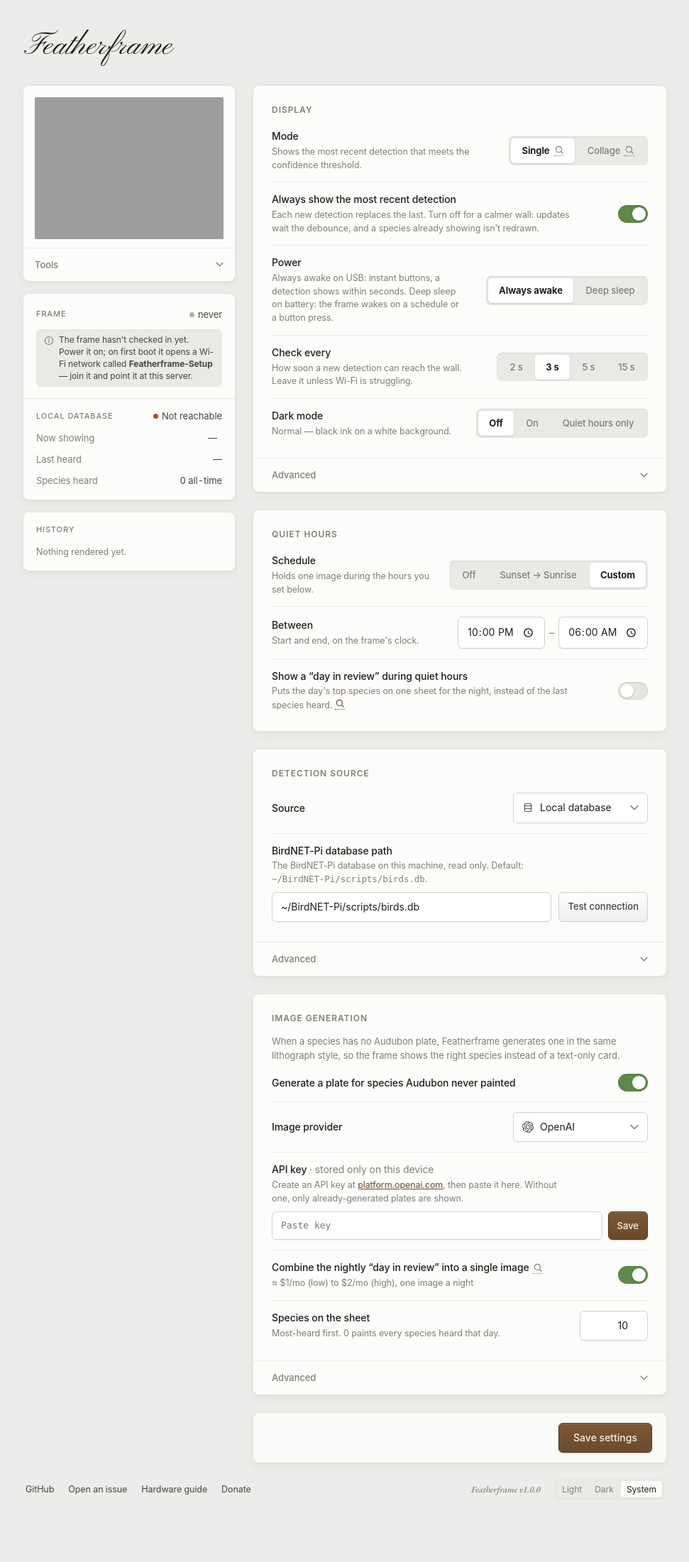
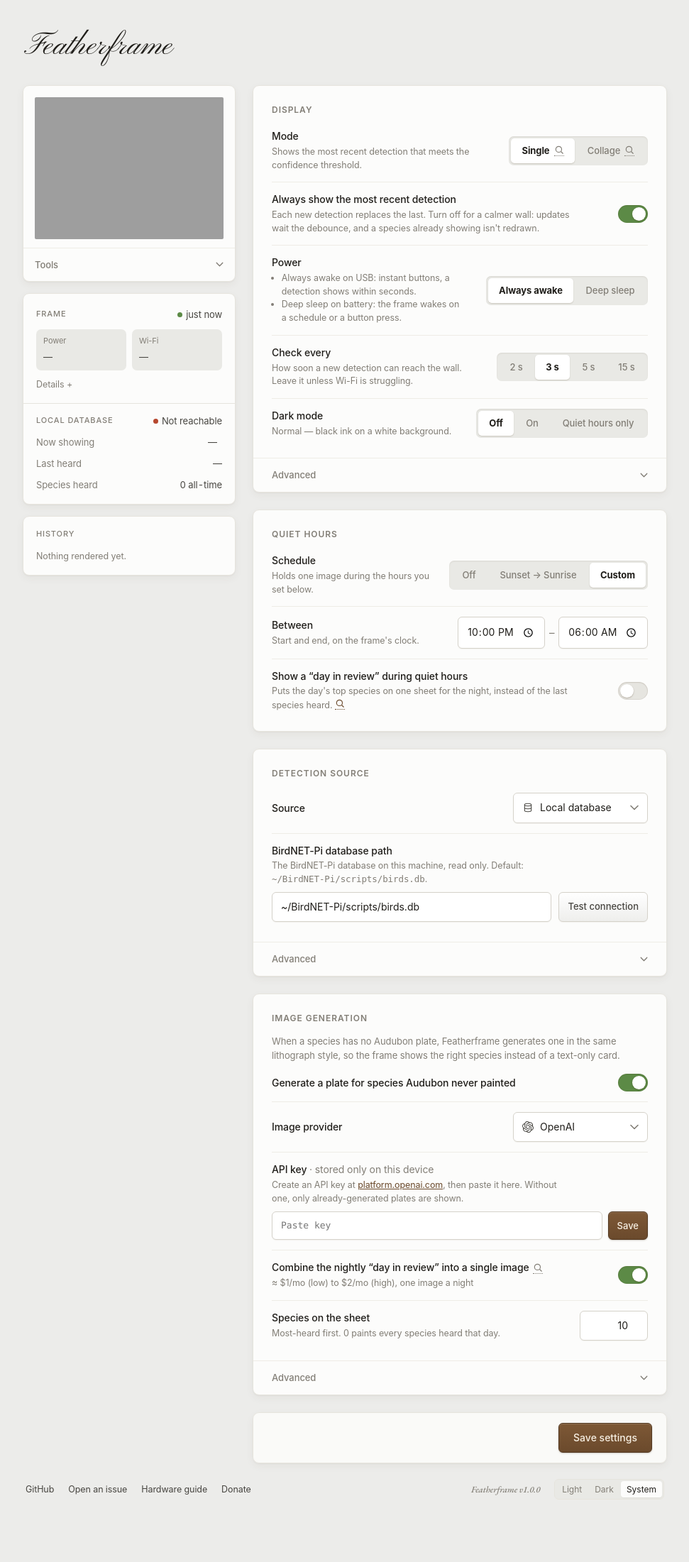
Before and after one commit to wr/featherframe, a FastAPI app: page / in a window 1280 px wide. Shown: the whole page at 71% size, without its empty margins (154-1125 px from the left). Run offline with FastAPI, Linux system fonts and the light colour scheme; data that the repository does not hold is empty; some libraries are stand-ins or nearby versions; grey boxes are pictures that could not be loaded.

Commit message:
Power hint as two bullets; wake-interval hint says "up to" (#110)
Refs: W-777

```diff
--- a/server/templates/index.html
+++ b/server/templates/index.html
@@ -280,6 +280,9 @@
     .lab { display:block; font-size:14px; font-weight:500; color:var(--ink); line-height:1.4; }
     label.lab { cursor:pointer; }
     .hint { font-size:12.5px; color:var(--muted); margin-top:3px; line-height:1.5; }
+    /* A hint that contrasts two choices reads better as two bullets. */
+    .hint ul { margin:0; padding-left:1.1em; }
+    .hint li { margin:0; }
     .hint:empty { display:none; }
     .hint-inline { color:var(--muted); }
     .intro { font-size:13px; color:var(--muted); margin:-4px 0 16px; line-height:1.5; max-width:62ch; }
@@ -794,7 +797,7 @@
             <div class="frow-ctl"><label class="switch"><input type="checkbox" role="switch" id="ssl" name="single_show_latest" aria-describedby="ssl-sub" {{ 'checked' if config.single_show_latest else '' }}><span class="track"></span></label></div>
           </div>
           <div class="frow">
-            <div class="frow-text"><span class="lab" id="power-lab">Power</span><div class="hint">Always awake on USB: instant buttons, a detection shows within seconds. Deep sleep on battery: the frame wakes on a schedule or a button press.</div></div>
+            <div class="frow-text"><span class="lab" id="power-lab">Power</span><div class="hint"><ul><li>Always awake on USB: instant buttons, a detection shows within seconds.</li><li>Deep sleep on battery: the frame wakes on a schedule or a button press.</li></ul></div></div>
             <div class="frow-ctl">
               {% set pm = config.power_mode %}
               <div class="seg" role="radiogroup" aria-labelledby="power-lab">
@@ -821,7 +824,7 @@
           </div></div>
           <div class="reveal{{ '' if config.power_mode=='sleep' else ' collapsed' }}" id="wake-field" {{ '' if config.power_mode=='sleep' else 'hidden' }}><div class="reveal-body">
           <div class="frow">
-            <div class="frow-text"><span class="lab" id="wake-lab">Wake interval</span><div class="hint">How long the frame sleeps between check-ins. Longer means months more battery; an update may wait that long to show.</div></div>
+            <div class="frow-text"><span class="lab" id="wake-lab">Wake interval</span><div class="hint">How long the frame sleeps between check-ins. Longer means months more battery; an update waits up to that long to show.</div></div>
             <div class="frow-ctl">
               {% set presets = [1, 5, 15, 30, 60] %}
               {% set wv = config.wake_interval_minutes %}
```
